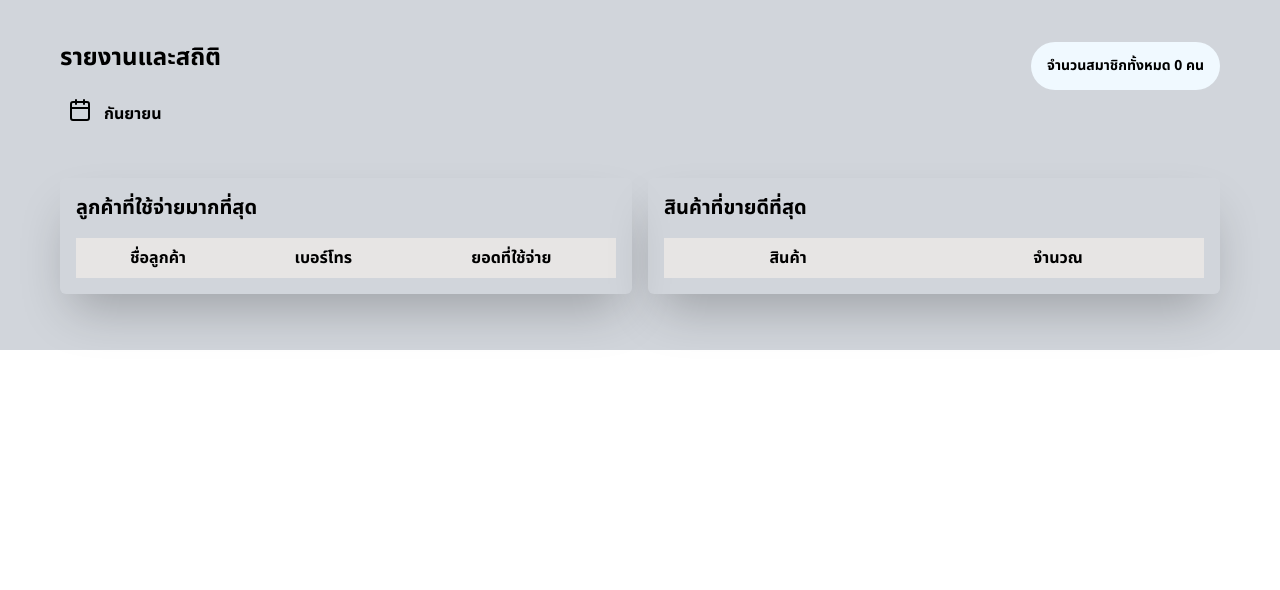
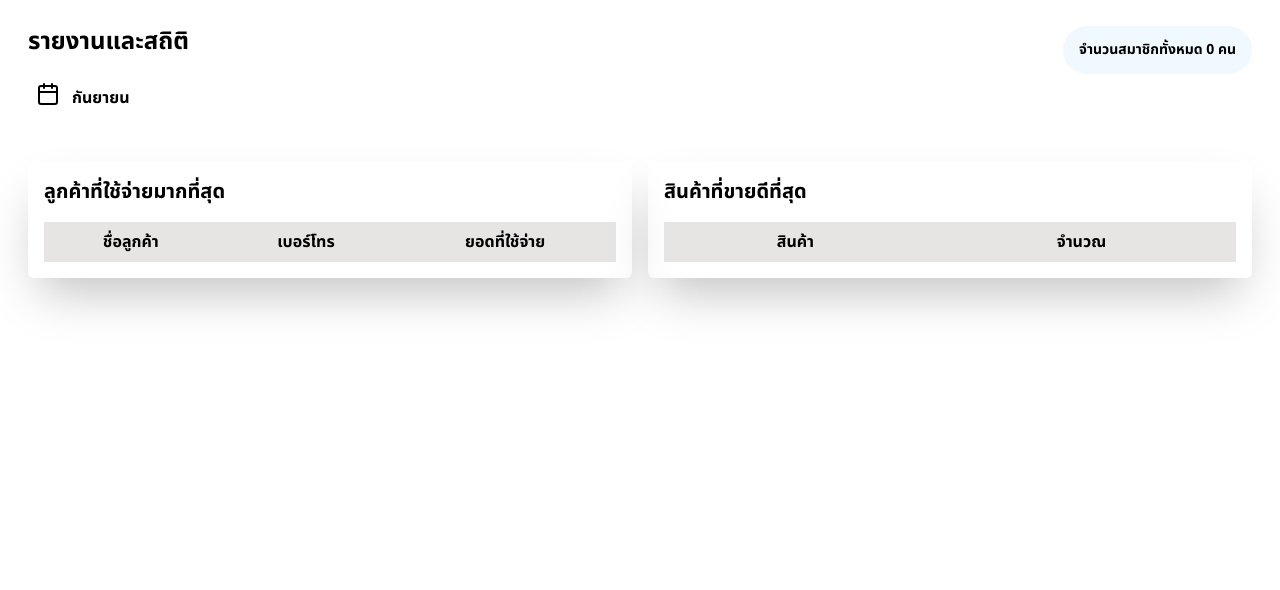
Before and after one commit to DefinitelyNotJay/SGM, a Django app: page /statistics in a window 1280 px wide. Shown: the part 174-764 px from the top of the page. Run offline with Django 5.2, Linux system fonts and the light colour scheme; data that the repository does not hold is empty; some libraries are stand-ins or nearby versions.

Commit message:
fix mainlayout to first version

```diff
--- a/SGM/store/templates/layout.html
+++ b/SGM/store/templates/layout.html
@@ -23,10 +23,12 @@
 </head>
 
 <body>
-    <div class="px-8 py-4 bg-gray-300">
+    <div class="content">
         {% block content %}
+
         {% endblock %}
     </div>
+
     {% block script %}
 
     {% endblock %}
```
